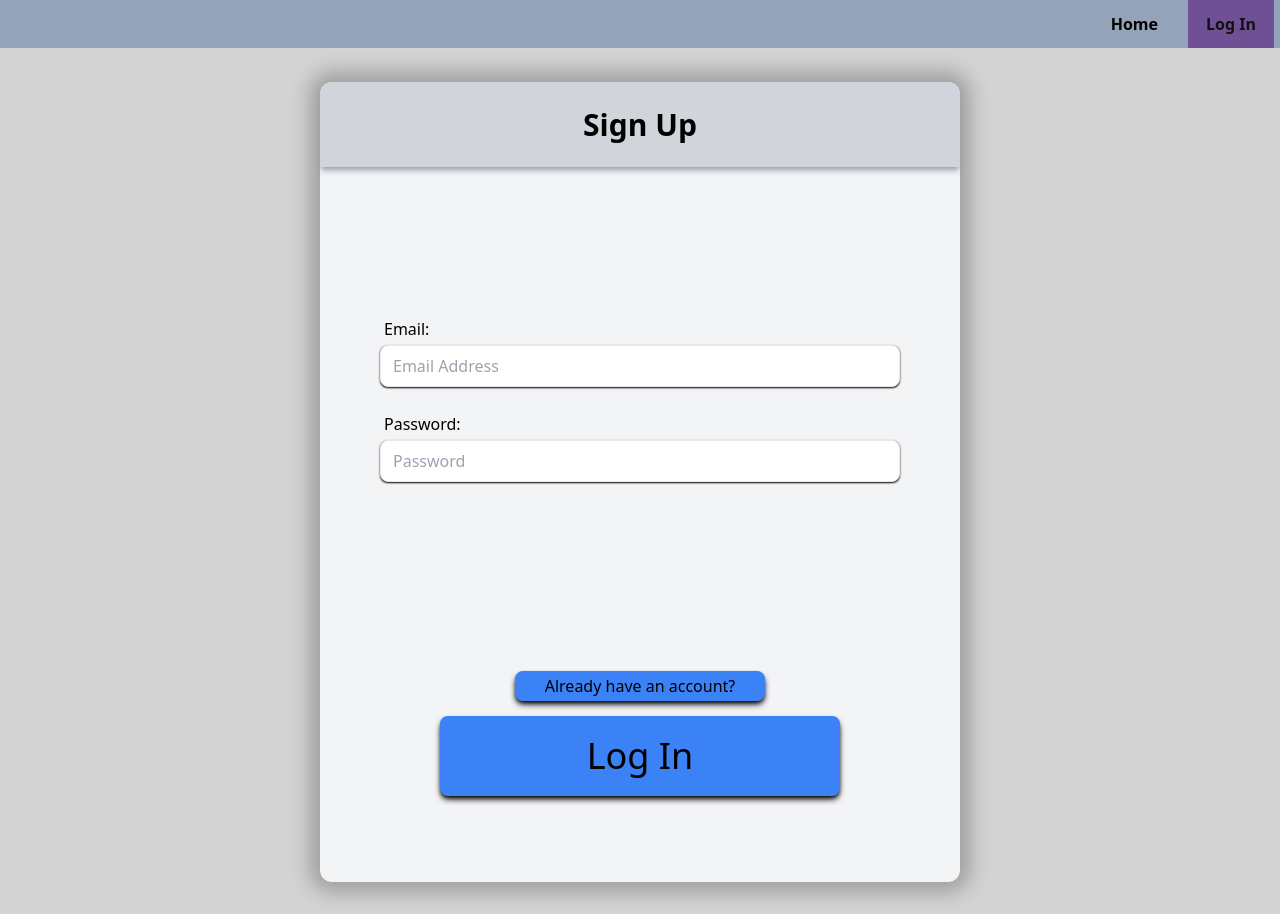
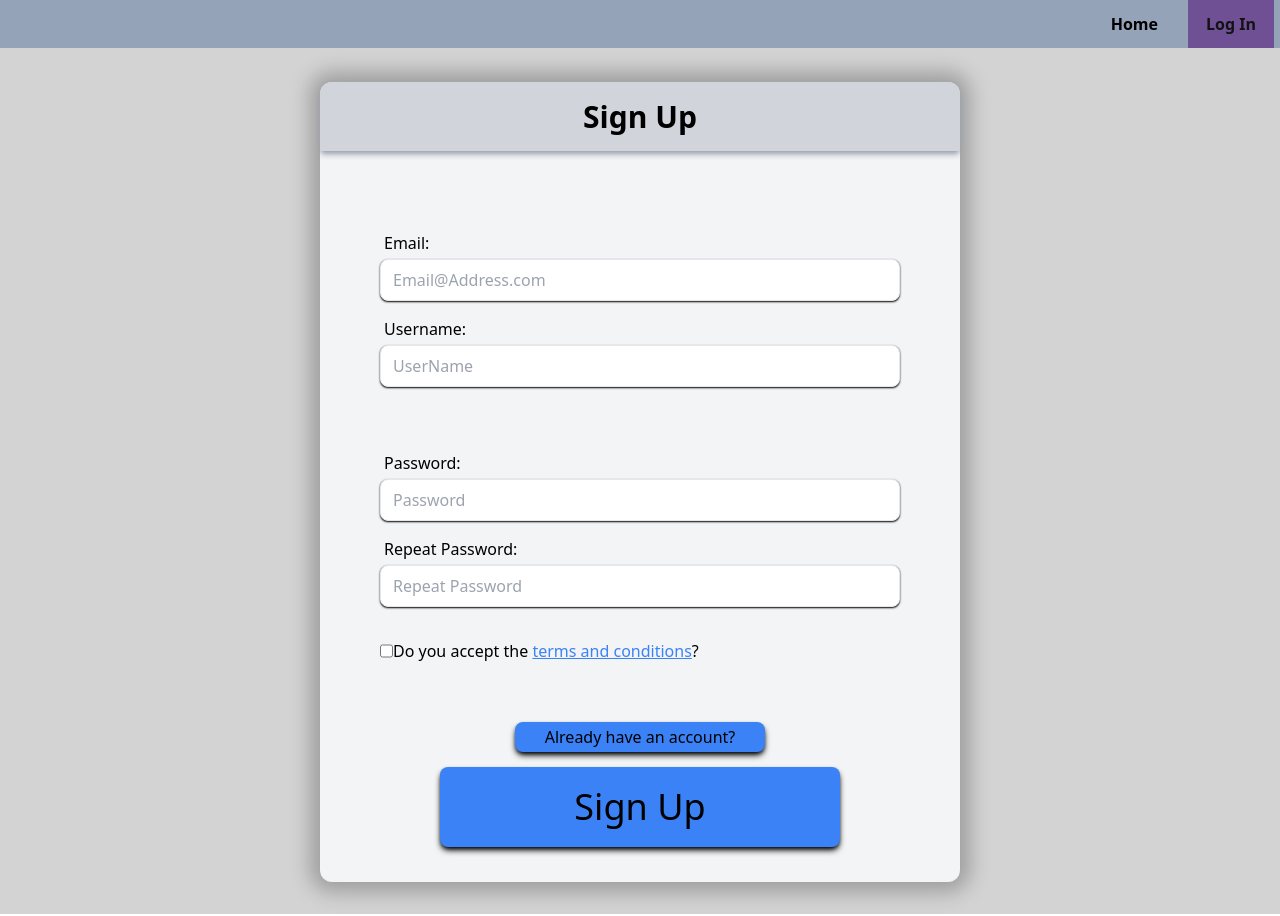
Before and after one commit to ViktorOlausson/oop2_projekt_grupp7, a React (Vite) app in the folder oop2blogapp/: page /signup in a window 1280 px wide. Built offline with nearby package versions, Linux system fonts and the light colour scheme; no server answers.

Commit message:
deisgn sign up done

```diff
--- a/oop2blogapp/src/index.css
+++ b/oop2blogapp/src/index.css
@@ -6,3 +6,71 @@
     background-color: #705094;
     color: #121212;
   }
+
+  /* Customize the label (the container) */
+.container {
+  display: block;
+  position: relative;
+  padding-left: 35px;
+  margin-bottom: 12px;
+  cursor: pointer;
+  font-size: 22px;
+  -webkit-user-select: none;
+  -moz-user-select: none;
+  -ms-user-select: none;
+  user-select: none;
+}
+
+/* Hide the browser's default checkbox */
+.container input {
+  position: absolute;
+  opacity: 0;
+  cursor: pointer;
+  height: 0;
+  width: 0;
+}
+
+/* Create a custom checkbox */
+.checkmark {
+  position: absolute;
+  top: 0;
+  left: 0;
+  height: 25px;
+  width: 25px;
+  background-color: #ccc;
+}
+
+/* On mouse-over, add a grey background color */
+.container:hover input ~ .checkmark {
+  background-color: #aaa;
+}
+
+/* When the checkbox is checked, add a blue background */
+.container input:checked ~ .checkmark {
+  background-color: #2196F3;
+}
+
+/* Create the checkmark/indicator (hidden when not checked) */
+.checkmark:after {
+  content: "";
+  position: absolute;
+  display: none;
+}
+
+/* Show the checkmark when checked */
+.container input:checked ~ .checkmark:after {
+  display: block;
+}
+
+/* Style the checkmark/indicator */
+.container .checkmark:after {
+  left: 9px;
+  top: 5px;
+  width: 5px;
+  height: 10px;
+  border: solid white;
+  border-width: 0 3px 3px 0;
+  -webkit-transform: rotate(45deg);
+  -ms-transform: rotate(45deg);
+  transform: rotate(45deg);
+}
--- a/oop2blogapp/src/pages/Login.jsx
+++ b/oop2blogapp/src/pages/Login.jsx
@@ -32,7 +32,7 @@ function Login() {
   }
 
   const buttonStyle =
-  "w-[250px] mb-[15px] font-medium text-black duration-500 shadow-md shadow-black bg-blue-500 rounded-lg hover:bg-blue-900 hover:text-white hover:shadow-none"
+  "w-[250px]  font-medium text-black duration-500 shadow-md shadow-black bg-blue-500 rounded-lg hover:bg-blue-900 hover:text-white hover:shadow-none"
 
   const forgotPasswordNav = "/notYetImplemented"
   const createAccountNav = "/signup"
@@ -46,17 +46,17 @@ function Login() {
             <h2 className="text-3xl font-bold leading-tight">Log In</h2>
           </div>
 
-          <form action="" onSubmit={handleSubmit(login)} className='mt-[150px]'>
+          <form action="" onSubmit={handleSubmit(login)} className='mt-[150px] bg-green-400 h-full relative'>
             <div className='flex flex-col h-[165px] w-[520px] justify-between'> {/* Input div */}
               <Input className="shadow-sm shadow-black focus:shadow-none focus:border-gray-400 duration-300" label="Email: " placeholder="Email Address" type="email" {...register("email", {required: true,})}/>
               <Input className="shadow-sm shadow-black focus:shadow-none focus:border-gray-400 duration-300" label="Password: " type="password" placeholder="Password" {...register("password", { required: true })}/>
             </div>
 
-            <div className='h-full w-full mt-3 flex flex-col items-center justify-end'>  {/* Button div */}
-              <Button className={`${buttonStyle} h-[30px]`} padding='' onClick={() => navigate(forgotPasswordNav)}> Forgot Password </Button>
-              <Button className={`${buttonStyle} h-[30px]`} padding='' onClick={() => navigate(createAccountNav)}> Create Account </Button>
+            <div className='w-full mt-3 flex flex-col items-center justify-end absolute bottom-5 left-0'>  {/* Button div */}
+              <Button className={`${buttonStyle} h-[30px] mb-[15px]`} padding='' onClick={() => navigate(forgotPasswordNav)}> Forgot Password </Button>
+              <Button className={`${buttonStyle} h-[30px] mb-[15px]`} padding='' onClick={() => navigate(createAccountNav)}> Create Account </Button>
 
-              <Button className={`${buttonStyle} w-[400px] h-20 text-4xl font-bold mb-5`} padding='' type="submit"> Log In </Button>
+              <Button className={`w-[400px] h-20 text-4xl font-bold ${buttonStyle} `} padding='' type="submit"> Log In </Button>
             </div>
           </form>
 
--- a/oop2blogapp/src/pages/Signup.jsx
+++ b/oop2blogapp/src/pages/Signup.jsx
@@ -24,23 +24,31 @@ function Signup() {
   return (
     <div className='py-8'>
       <div className="flex items-center justify-center h-full">
-        <Card className='flex flex-col items-center'>
+        <Card className='flex flex-col items-center relative'>
 
           <div className='flex w-full items-center justify-center h-[85px] bg-gray-300 rounded-t-xl shadow-md shadow-gray-400'> {/* Heading div */}
             <h2 className="text-3xl font-bold leading-tight">Sign Up</h2>
           </div>
 
-          <form action="" className='mt-[150px]'>
+          <form action="" className='mt-20 h-full relative'>
             <div className='flex flex-col h-[165px] w-[520px] justify-between'> {/* Input div */}
-              <Input className="shadow-sm shadow-black focus:shadow-none focus:border-gray-400 duration-300" label="Email: " placeholder="Email Address" type="email" {...register("email", {required: true,})}/>
-              <Input className="shadow-sm shadow-black focus:shadow-none focus:border-gray-400 duration-300" label="Password: " type="password" placeholder="Password" {...register("password", { required: true })}/>
+              <Input className="mb-4 shadow-sm shadow-black focus:shadow-none focus:border-gray-400 duration-300" label="Email: " placeholder="Email@Address.com" type="email" {...register("email", {required: true,})}/>
+              <Input className="shadow-sm shadow-black focus:shadow-none focus:border-gray-400 duration-300 mb-16" label="Username: " type="username" placeholder="UserName" {...register("password", { required: true })}/>
+
+              <Input className="mb-4 shadow-sm shadow-black focus:shadow-none focus:border-gray-400 duration-300" label="Password: " placeholder="Password" type="password" {...register("email", {required: true,})}/>
+              <Input className="shadow-sm shadow-black focus:shadow-none focus:border-gray-400 duration-300" label="Repeat Password: " type="password" placeholder="Repeat Password" {...register("password", { required: true })}/>
+              <div className='flex flex-row mt-8'>
+                <input type="checkbox" />
+                <p>Do you accept the <Link className='underline text-blue-500' to="/notYetImplemented">terms and conditions</Link>?</p>
+              </div>
+
             </div>
 
-            <div className='h-full w-full mt-3 flex flex-col items-center justify-end'>  {/* Button div */}
+            <div className='w-full mt-3 flex flex-col items-center justify-end absolute bottom-5 left-0'>  {/* Button div */}
               {/* <Button className={`${buttonStyle} h-[30px]`} padding='' onClick={() => navigate(forgotPasswordNav)}> Forgot Password </Button>  */} {/* Sign up med annat???? */}
-              <Button className={`${buttonStyle} h-[30px]`} padding='' onClick={() => navigate(haveAccountNave)}> Already have an account? </Button>
+              <Button className={`${buttonStyle} h-[30px] mb-[15px]`} padding='' onClick={() => navigate(haveAccountNave)}> Already have an account? </Button>
 
-              <Button className={`${buttonStyle} w-[400px] h-20 text-4xl font-bold mb-5`} padding='' type="submit"> Log In </Button>
+              <Button className={`w-[400px] h-20 text-4xl font-bold ${buttonStyle} `} padding='' type="submit"> Sign Up </Button>
             </div>
           </form>
 
```
